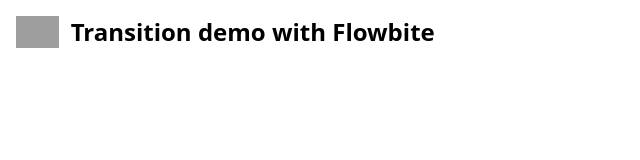
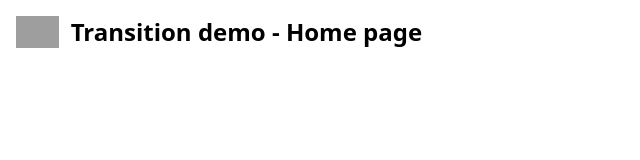
Before and after one commit to spion/view-transition-demo, a plain HTML site: page about.html in a window 1280 px wide. Shown: the full height of the page, 0-640 px from the left. Drawn offline with nearby package versions, Linux system fonts and the light colour scheme; grey boxes are pictures that could not be loaded.

Commit message:
Update about.html

```diff
--- a/about.html
+++ b/about.html
@@ -13,7 +13,7 @@
   <div class="max-w-screen-xl flex flex-wrap items-center justify-between mx-auto p-4">
     <a href="https://flowbite.com/" class="flex items-center space-x-3 rtl:space-x-reverse">
         <img src="https://flowbite.com/docs/images/logo.svg" class="h-8" alt="Flowbite Logo" />
-        <span class="self-center text-2xl font-semibold whitespace-nowrap dark:text-white">Transition demo with Flowbite</span>
+        <span class="self-center text-2xl font-semibold whitespace-nowrap dark:text-white">Transition demo - Home page</span>
     </a>
     <button data-collapse-toggle="navbar-default" type="button" class="inline-flex items-center p-2 w-10 h-10 justify-center text-sm text-gray-500 rounded-lg md:hidden hover:bg-gray-100 focus:outline-none focus:ring-2 focus:ring-gray-200 dark:text-gray-400 dark:hover:bg-gray-700 dark:focus:ring-gray-600" aria-controls="navbar-default" aria-expanded="false">
         <span class="sr-only">Open main menu</span>
```
